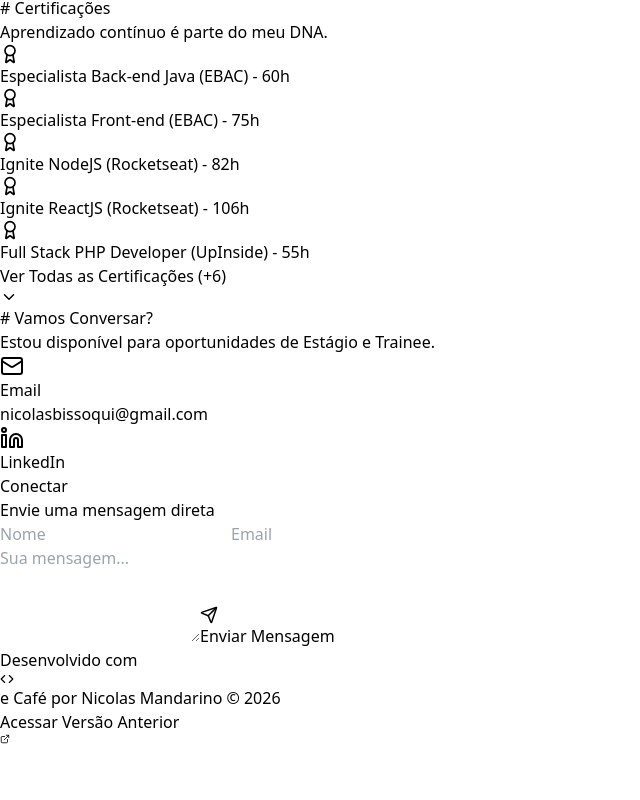
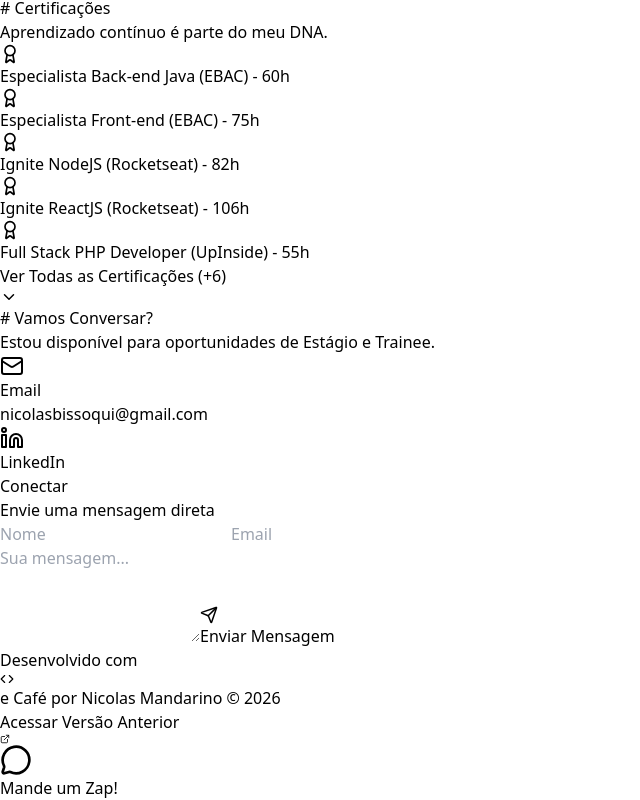
Before and after one commit to Nicolas125-tech/Portifolio-em-React-e-Talwind, a React (Vite) app in the folder portfolio-nicolas/: page / in a window 1280 px wide. Shown: the part 1454-2254 px from the top of the page, without its empty margins (0-640 px from the left). Before the commit the page ends 2198 px from the top, so only its background shows below. Built offline with nearby package versions, Linux system fonts and the light colour scheme.

Commit message:
Adiciona botão flutuante de WhatsApp com animação e tooltip

```diff
--- a/portfolio-nicolas/src/App.jsx
+++ b/portfolio-nicolas/src/App.jsx
@@ -6,8 +6,12 @@ import { TimelineSection } from './components/TimelineSection';
 import { CertificationsSection } from './components/CertificationsSection';
 import { ContactSection } from './components/ContactSection';
 import { Footer } from './components/Footer';
+import { MessageCircle } from 'lucide-react';
+import { personalData } from './data/personalData';
 
 function App() {
+  const whatsappNumber = personalData.whatsappNumber;
+
   return (
     <div className="bg-slate-950 min-h-screen text-slate-200 font-sans selection:bg-cyan-500/30 selection:text-cyan-100">
       <Navbar />
@@ -18,6 +22,21 @@ function App() {
       <CertificationsSection />
       <ContactSection />
       <Footer />
+
+      {/* WHATSAPP FLOAT BUTTON */}
+      <a
+        href={`https://wa.me/${whatsappNumber}?text=Olá!%20Vi%20seu%20portfólio%20e%20gostaria%20de%20conversar.`}
+        target="_blank"
+        rel="noopener noreferrer"
+        className="fixed bottom-6 right-6 z-50 bg-green-500 hover:bg-green-600 text-white p-4 rounded-full shadow-[0_0_20px_rgba(34,197,94,0.5)] transition-all transform hover:scale-110 hover:rotate-6 flex items-center justify-center group"
+        title="Fale comigo no WhatsApp"
+        aria-label="Fale comigo no WhatsApp"
+      >
+        <MessageCircle size={32} className="fill-white text-green-600 group-hover:text-green-700" />
+        <span className="absolute right-full mr-4 bg-slate-800 text-white px-3 py-1 rounded-lg text-sm font-medium opacity-0 group-hover:opacity-100 transition-opacity whitespace-nowrap border border-slate-700 pointer-events-none">
+          Mande um Zap!
+        </span>
+      </a>
     </div>
   );
 }
--- a/portfolio-nicolas/src/data/personalData.js
+++ b/portfolio-nicolas/src/data/personalData.js
@@ -6,6 +6,7 @@ export const personalData = {
   location: "Londrina, PR",
   email: "nicolasbissoqui@gmail.com",
   phone: "43 984445767",
+  whatsappNumber: "5543984445767",
   linkedin: "https://www.linkedin.com/in/nicolas-mandarino-7787761b8",
   github: "https://github.com/nicolas125-tech",
   oldPortfolio: "https://nicolas125-tech.github.io/Portifolio/#inicio",
```
